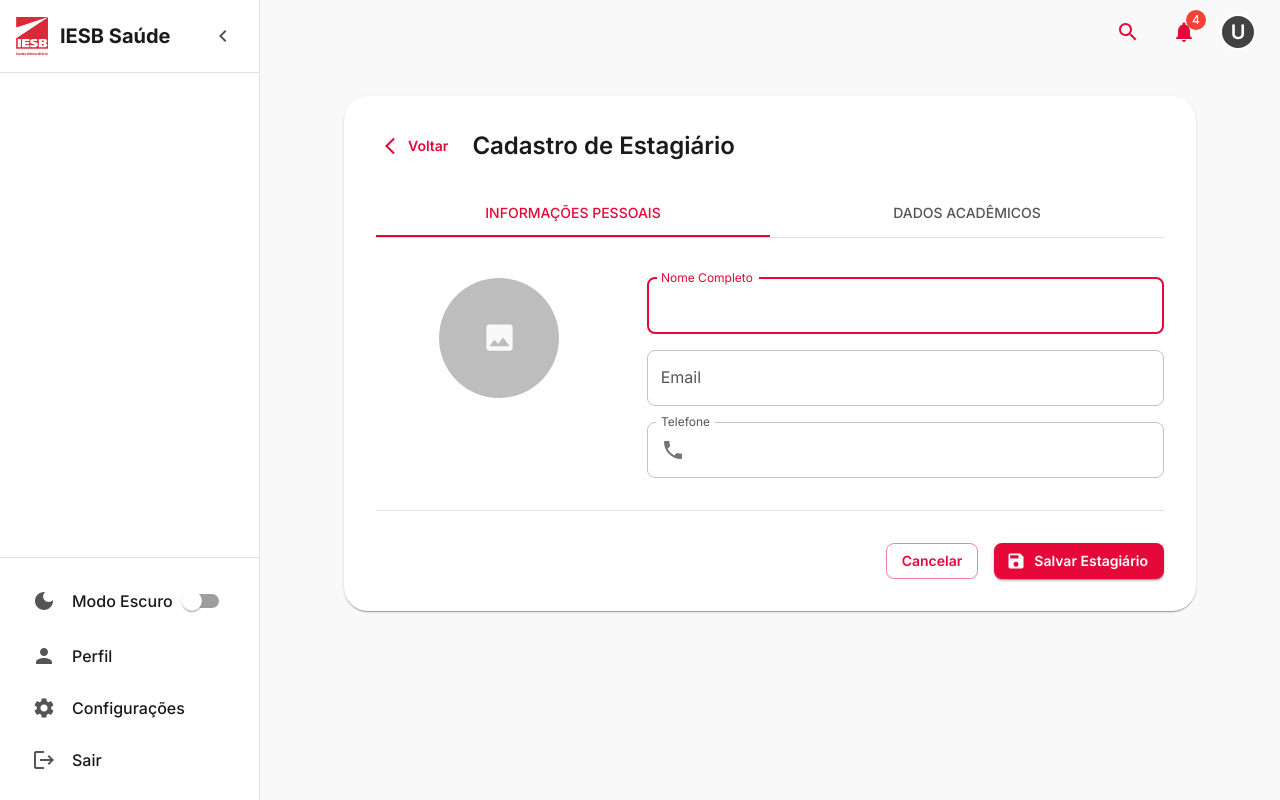
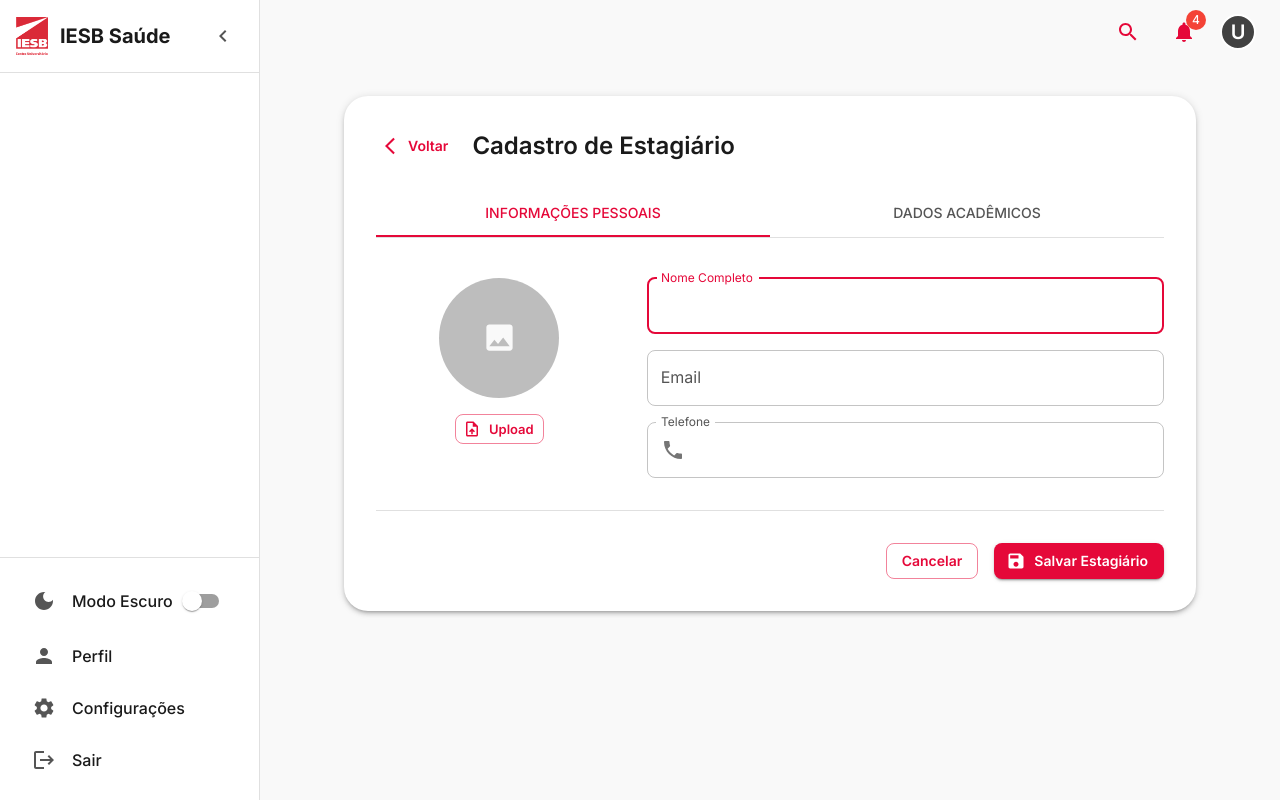
Before and after one commit to gabrielbentog/iesb-saude-client, a Next.js app: page /gestor/gestao-de-estagiarios/cadastro in a window 1280 px wide. Built offline with nearby package versions, Linux system fonts and the light colour scheme.

Commit message:
refactor: create intern

```diff
--- a/package.json
+++ b/package.json
@@ -24,6 +24,7 @@
     "nprogress": "^0.2.0",
     "react": "^19.0.0",
     "react-dom": "^19.0.0",
+    "react-input-mask": "^2.0.4",
     "zod": "^3.24.2"
   },
   "devDependencies": {
@@ -34,6 +35,7 @@
     "@types/nprogress": "^0.2.3",
     "@types/react": "^19",
     "@types/react-dom": "^19",
+    "@types/react-input-mask": "^3.0.6",
     "eslint": "^9",
     "eslint-config-next": "15.2.3",
     "tailwindcss": "^4",
--- a/src/app/(main)/gestor/gestao-de-estagiarios/cadastro/page.tsx
+++ b/src/app/(main)/gestor/gestao-de-estagiarios/cadastro/page.tsx
@@ -1,6 +1,6 @@
 "use client";
 
-import React, { useEffect, useRef, useState } from "react";
+import React, { useEffect, useRef, useState, ChangeEvent } from "react";
 import {
   Avatar,
   Backdrop,
@@ -22,19 +22,23 @@ import {
   Typography,
   Alert,
   CircularProgress,
-  useTheme,
+  Tooltip,
+  Stack,
 } from "@mui/material";
-
 import { useForm, Controller } from "react-hook-form";
 import { zodResolver } from "@hookform/resolvers/zod";
 import { z } from "zod";
 import { useRouter } from "next/navigation";
-
 import ArrowBackIosNewIcon from "@mui/icons-material/ArrowBackIosNew";
 import SaveIcon from "@mui/icons-material/Save";
 import ImageIcon from "@mui/icons-material/Image";
 import PhoneIcon from "@mui/icons-material/Phone";
+import UploadFileIcon from "@mui/icons-material/UploadFile";
+import { useTheme } from "@mui/material/styles";
 
+/* ──────────────────────────────────────────────────────────
+ * Mock Data (replace by API fetch later)
+ * ────────────────────────────────────────────────────────── */
 const specialties = [
   { id: "nutricao", name: "Nutrição" },
   { id: "psicologia", name: "Psicologia" },
@@ -51,10 +55,15 @@ const universities = [
   { id: "puc", name: "Pontifícia Universidade Católica (PUC)" },
 ];
 
+/* ──────────────────────────────────────────────────────────
+ * Validation Schema
+ * ────────────────────────────────────────────────────────── */
+const phoneRegex = /^\(\d{2}\) \d{4,5}-\d{4}$/;
+
 const formSchema = z.object({
   nome: z.string().min(3, { message: "Nome deve ter pelo menos 3 caracteres" }),
   email: z.string().email({ message: "Email inválido" }),
-  telefone: z.string().min(10, { message: "Telefone inválido" }),
+  telefone: z.string().regex(phoneRegex, { message: "Telefone inválido" }),
   especialidade: z.string({ required_error: "Selecione uma especialidade" }),
   universidade: z.string({ required_error: "Selecione uma universidade" }),
   periodo: z.string().min(1, { message: "Informe o período" }),
@@ -64,29 +73,48 @@ const formSchema = z.object({
 
 type FormValues = z.infer<typeof formSchema>;
 
+/* ──────────────────────────────────────────────────────────
+ * Helpers
+ * ────────────────────────────────────────────────────────── */
 interface TabPanelProps {
   children?: React.ReactNode;
   index: number;
   value: number;
 }
+const TabPanel = ({ children, value, index }: TabPanelProps) =>
+  value === index ? <Box sx={{ mt: 2 }}>{children}</Box> : null;
 
-function TabPanel({ children, value, index }: TabPanelProps) {
-  return value === index ? <Box sx={{ mt: 2 }}>{children}</Box> : null;
-}
+// Phone formatter without react-input-mask / findDOMNode
+const formatPhone = (v: string) => {
+  const digits = v.replace(/\D/g, "");
+  if (!digits) return "";
+  const part1 = digits.slice(0, 2);
+  const part2 = digits.slice(2, digits.length > 10 ? 7 : 6);
+  const part3 = digits.slice(digits.length > 10 ? 7 : 6, 11);
+  let out = "(" + part1;
+  if (part1.length === 2) out += ") ";
+  if (part2) out += part2;
+  if (part3) out += "-" + part3;
+  return out;
+};
 
+/* ──────────────────────────────────────────────────────────
+ * Component
+ * ────────────────────────────────────────────────────────── */
 export default function RegisterInternPage() {
   const router = useRouter();
   const theme = useTheme();
 
   const [tabIndex, setTabIndex] = useState(0);
   const [isSubmitting, setIsSubmitting] = useState(false);
-  const [avatarPreview, setAvatarPreview] = useState("");
+  const [avatarPreview, setAvatarPreview] = useState<string | null>(null);
   const [snackbar, setSnackbar] = useState<{ open: boolean; message: string; severity: "success" | "error" }>({
     open: false,
     message: "",
     severity: "success",
   });
 
+  const fileInputRef = useRef<HTMLInputElement | null>(null);
   const firstInputRef = useRef<HTMLInputElement | null>(null);
 
   const {
@@ -94,6 +122,8 @@ export default function RegisterInternPage() {
     handleSubmit,
     setValue,
     formState: { errors },
+    trigger,
+    reset,
   } = useForm<FormValues>({
     resolver: zodResolver(formSchema),
     defaultValues: {
@@ -109,30 +139,35 @@ export default function RegisterInternPage() {
   });
 
   useEffect(() => {
-    if (firstInputRef.current) firstInputRef.current.focus();
+    firstInputRef.current?.focus();
   }, []);
 
-  const handleAvatarChange = (value: string) => {
-    setValue("avatarUrl", value);
-    setAvatarPreview(value);
+  const handleFileSelect = (e: ChangeEvent<HTMLInputElement>) => {
+    const file = e.target.files?.[0];
+    if (!file) return;
+    const url = URL.createObjectURL(file);
+    setAvatarPreview(url);
+    setValue("avatarUrl", url);
+  };
+
+  const handleTabChange = async (_: React.SyntheticEvent, newValue: number) => {
+    if (newValue > tabIndex) {
+      const ok = await trigger(["nome", "email", "telefone"] as any);
+      if (!ok) return;
+    }
+    setTabIndex(newValue);
   };
 
   const onSubmit = async (data: FormValues) => {
     setIsSubmitting(true);
     try {
-      await new Promise((res) => setTimeout(res, 1500));
-      setSnackbar({
-        open: true,
-        message: "Estagiário cadastrado com sucesso!",
-        severity: "success",
-      });
+      await new Promise((r) => setTimeout(r, 1500));
+      setSnackbar({ open: true, message: "Estagiário cadastrado com sucesso!", severity: "success" });
+      reset();
+      setAvatarPreview(null);
       router.push("/gestor/gestao-de-estagiarios");
     } catch {
-      setSnackbar({
-        open: true,
-        message: "Erro ao cadastrar. Tente novamente.",
-        severity: "error",
-      });
+      setSnackbar({ open: true, message: "Erro ao cadastrar. Tente novamente.", severity: "error" });
     } finally {
       setIsSubmitting(false);
     }
@@ -140,28 +175,38 @@ export default function RegisterInternPage() {
 
   return (
     <Container maxWidth="md" sx={{ py: 4 }}>
-      <Paper sx={{ p: { xs: 2, md: 4 }, borderRadius: 3 }}>
-        <Box display="flex" alignItems="center" mb={3}>
-          <Button startIcon={<ArrowBackIosNewIcon />} onClick={() => window.history.back()} variant="text" color="primary">
+      <Paper elevation={3} sx={{ p: { xs: 2, md: 4 }, borderRadius: 3 }}>
+        {/* Header */}
+        <Stack direction="row" alignItems="center" spacing={2} mb={3}>
+          <Button startIcon={<ArrowBackIosNewIcon />} onClick={() => router.back()}>
             Voltar
           </Button>
-          <Typography variant="h5" sx={{ ml: 2, fontWeight: 600 }}>
+          <Typography variant="h5" fontWeight={600} flexGrow={1}>
             Cadastro de Estagiário
           </Typography>
-        </Box>
+        </Stack>
 
-        <Tabs value={tabIndex} onChange={(_, v) => setTabIndex(v)} variant="fullWidth" sx={{ borderBottom: 1, borderColor: "divider" }}>
+        {/* Tabs */}
+        <Tabs value={tabIndex} onChange={handleTabChange} variant="fullWidth" sx={{ borderBottom: 1, borderColor: "divider" }}>
           <Tab label="Informações Pessoais" />
           <Tab label="Dados Acadêmicos" />
         </Tabs>
 
-        <Box component="form" onSubmit={handleSubmit(onSubmit)} noValidate autoComplete="off">
-        <TabPanel value={tabIndex} index={0}>
+        {/* Form */}
+        <Box component="form" noValidate onSubmit={handleSubmit(onSubmit)}>
+          {/* Tab 0 */}
+          <TabPanel value={tabIndex} index={0}>
             <Grid container spacing={3} mt={1}>
               <Grid item xs={12} md={4} textAlign="center">
-                <Avatar sx={{ width: 120, height: 120, mx: "auto", mb: 2 }}>
-                  <ImageIcon fontSize="large" />
+                <Avatar src={avatarPreview ?? undefined} sx={{ width: 120, height: 120, mx: "auto", mb: 2 }}>
+                  {!avatarPreview && <ImageIcon fontSize="large" />}
                 </Avatar>
+                <input hidden ref={fileInputRef} type="file" accept="image/*" onChange={handleFileSelect} />
+                <Tooltip title="Enviar foto">
+                  <Button variant="outlined" size="small" startIcon={<UploadFileIcon />} onClick={() => fileInputRef.current?.click()}>
+                    Upload
+                  </Button>
+                </Tooltip>
               </Grid>
 
               <Grid item xs={12} md={8}>
@@ -169,30 +214,14 @@ export default function RegisterInternPage() {
                   name="nome"
                   control={control}
                   render={({ field }) => (
-                    <TextField
-                      {...field}
-                      label="Nome Completo"
-                      fullWidth
-                      inputRef={firstInputRef}
-                      error={!!errors.nome}
-                      helperText={errors.nome?.message}
-                      sx={{ mb: 2 }}
-                    />
+                    <TextField {...field} label="Nome Completo" fullWidth inputRef={firstInputRef} error={!!errors.nome} helperText={errors.nome?.message} sx={{ mb: 2 }} />
                   )}
                 />
                 <Controller
                   name="email"
                   control={control}
                   render={({ field }) => (
-                    <TextField
-                      {...field}
-                      label="Email"
-                      type="email"
-                      fullWidth
-                      error={!!errors.email}
-                      helperText={errors.email?.message}
-                      sx={{ mb: 2 }}
-                    />
+                    <TextField {...field} label="Email" type="email" fullWidth error={!!errors.email} helperText={errors.email?.message} sx={{ mb: 2 }} />
                   )}
                 />
                 <Controller
@@ -203,7 +232,8 @@ export default function RegisterInternPage() {
                       {...field}
                       label="Telefone"
                       fullWidth
-                      inputMode="tel"
+                      value={field.value}
+                      onChange={(e) => field.onChange(formatPhone(e.target.value))}
                       error={!!errors.telefone}
                       helperText={errors.telefone?.message}
                       InputProps={{
@@ -220,16 +250,17 @@ export default function RegisterInternPage() {
             </Grid>
           </TabPanel>
 
+          {/* Tab 1 */}
           <TabPanel value={tabIndex} index={1}>
             <Grid container spacing={3} mt={1}>
               <Grid item xs={12} md={6}>
                 <FormControl fullWidth error={!!errors.especialidade}>
-                  <InputLabel id="especialidade-label">Especialidade</InputLabel>
+                  <InputLabel id="esp-label">Especialidade</InputLabel>
                   <Controller
                     name="especialidade"
                     control={control}
                     render={({ field }) => (
-                      <Select {...field} labelId="especialidade-label" label="Especialidade">
+                      <Select {...field} labelId="esp-label" label="Especialidade">
                         {specialties.map((s) => (
                           <MenuItem key={s.id} value={s.id}>
                             {s.name}
@@ -245,15 +276,14 @@ export default function RegisterInternPage() {
                   )}
                 </FormControl>
               </Grid>
-
               <Grid item xs={12} md={6}>
                 <FormControl fullWidth error={!!errors.universidade}>
-                  <InputLabel id="universidade-label">Universidade</InputLabel>
+                  <InputLabel id="uni-label">Universidade</InputLabel>
                   <Controller
                     name="universidade"
                     control={control}
                     render={({ field }) => (
-                      <Select {...field} labelId="universidade-label" label="Universidade">
+                      <Select {...field} labelId="uni-label" label="Universidade">
                         {universities.map((u) => (
                           <MenuItem key={u.id} value={u.id}>
                             {u.name}
@@ -269,30 +299,20 @@ export default function RegisterInternPage() {
                   )}
                 </FormControl>
               </Grid>
-
               <Grid item xs={12} md={6}>
                 <Controller
                   name="periodo"
                   control={control}
                   render={({ field }) => (
-                    <TextField
-                      {...field}
-                      label="Período/Semestre"
-                      fullWidth
-                      error={!!errors.periodo}
-                      helperText={errors.periodo?.message}
-                    />
+                    <TextField {...field} label="Período/Semestre" fullWidth error={!!errors.periodo} helperText={errors.periodo?.message} />
                   )}
                 />
               </Grid>
-
               <Grid item xs={12}>
                 <Controller
                   name="observacoes"
                   control={control}
-                  render={({ field }) => (
-                    <TextField {...field} label="Observações" fullWidth multiline rows={4} />
-                  )}
+                  render={({ field }) => <TextField {...field} label="Observações" fullWidth multiline rows={4} />}
                 />
               </Grid>
             </Grid>
@@ -300,20 +320,12 @@ export default function RegisterInternPage() {
 
           <Divider sx={{ my: 4 }} />
 
-          <Box display="flex" justifyContent="flex-end" gap={2}>
-            <Button variant="outlined" onClick={() => router.push("/gestor/gestao-de-estagiarios")} disabled={isSubmitting}>
-              Cancelar
-            </Button>
-            <Button
-              type="submit"
-              variant="contained"
-              color="primary"
-              startIcon={isSubmitting ? <CircularProgress size={20} /> : <SaveIcon />}
-              disabled={isSubmitting}
-            >
+          <Stack direction="row" spacing={2} justifyContent="flex-end">
+            <Button variant="outlined" onClick={() => router.push("/gestor/gestao-de-estagiarios")}>Cancelar</Button>
+            <Button type="submit" variant="contained" disabled={isSubmitting} startIcon={isSubmitting ? <CircularProgress size={20} /> : <SaveIcon />}>
               {isSubmitting ? "Salvando..." : "Salvar Estagiário"}
             </Button>
-          </Box>
+          </Stack>
         </Box>
       </Paper>
 
```
Also changed, not shown: 1 other file (tests, documents, lock files or other folders).
